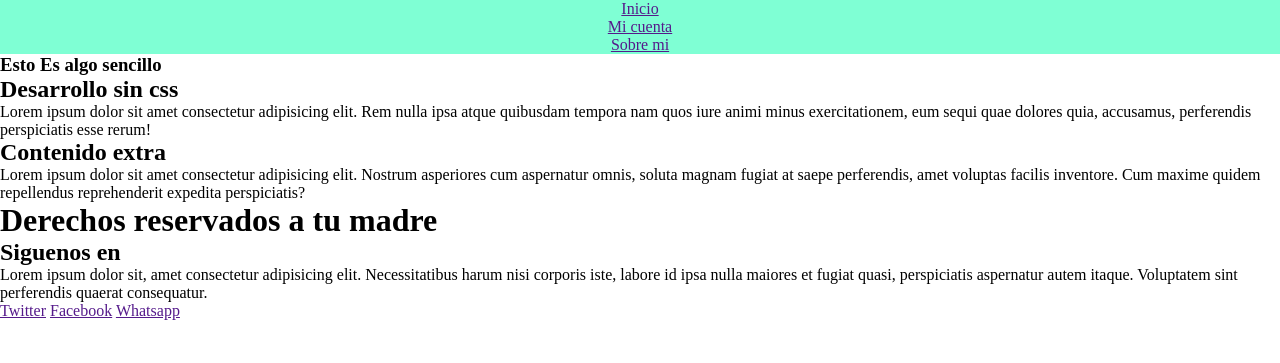
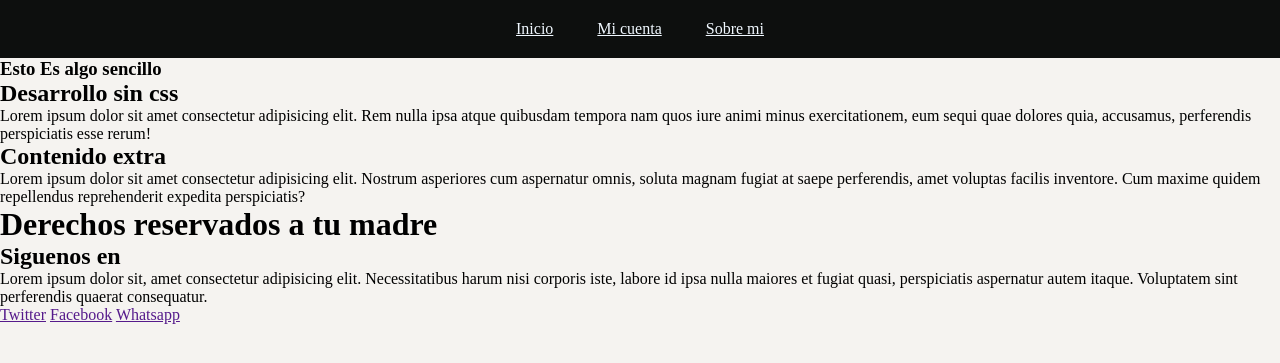
Before and after one commit to ronny14dtb/Portafolio.github.io, a PHP site: page /index.html in a window 1280 px wide. Shown: the top 363 px of the page. Run offline with PHP 8.4, Linux system fonts and the light colour scheme.

Commit message:
Mejora en el menú

```diff
--- a/Style.css
+++ b/Style.css
@@ -3,8 +3,25 @@
     padding: 0%;
 }
 header{
-    background-color: aquamarine;
+    background-color: rgb(13, 15, 14);
     text-align: center;
-    list-style: none;
-    list-style-type: style lef;;
+    color: azure;
+
+
+
 }
+body{
+    background-color: rgb(245, 243, 240);
+}
+.menu ul li{
+    display: inline-block;
+    padding: 20px 20px;
+    height: 10%;
+
+}
+.menu ul li a{
+    color: aliceblue;
+    font-size: 100%;
+    margin: auto;
+
+}
--- a/index.html
+++ b/index.html
@@ -1,5 +1,6 @@
 <!DOCTYPE html>
 <html lang="en">
+
 <head>
     <meta charset="UTF-8">
     <meta name="viewport" content="width=device-width, initial-scale=1.0">
@@ -8,12 +9,15 @@
     <link rel="icon" href="./Archivos/Imágenes/Logo.ico">
 </head>
 <header>
+
     <nav>
+        <div class="menu">
             <ul>
                 <li> <a href="">Inicio</a></li>
                 <li> <a href="">Mi cuenta</a></li>
                 <li> <a href="">Sobre mi</a></li>
             </ul>
+        </div>
     </nav>
 </header>
 
@@ -24,17 +28,22 @@
 
     </section>
     <section>
-        Lorem ipsum dolor sit amet consectetur adipisicing elit. Rem nulla ipsa atque quibusdam tempora nam quos iure animi minus exercitationem, eum sequi quae dolores quia, accusamus, perferendis perspiciatis esse rerum!
+        Lorem ipsum dolor sit amet consectetur adipisicing elit. Rem nulla ipsa atque quibusdam tempora nam quos iure
+        animi minus exercitationem, eum sequi quae dolores quia, accusamus, perferendis perspiciatis esse rerum!
     </section>
 </article>
 <aside>
     <h1>Contenido extra</h1>
-    <p>Lorem ipsum dolor sit amet consectetur adipisicing elit. Nostrum asperiores cum aspernatur omnis, soluta magnam fugiat at saepe perferendis, amet voluptas facilis inventore. Cum maxime quidem repellendus reprehenderit expedita perspiciatis?</p>
+    <p>Lorem ipsum dolor sit amet consectetur adipisicing elit. Nostrum asperiores cum aspernatur omnis, soluta magnam
+        fugiat at saepe perferendis, amet voluptas facilis inventore. Cum maxime quidem repellendus reprehenderit
+        expedita perspiciatis?</p>
 </aside>
 <footer>
     <h1>Derechos reservados a tu madre</h1>
     <h2>Siguenos en </h2>
-    <p>Lorem ipsum dolor sit, amet consectetur adipisicing elit. Necessitatibus harum nisi corporis iste, labore id ipsa nulla maiores et fugiat quasi, perspiciatis aspernatur autem itaque. Voluptatem sint perferendis quaerat consequatur.</p>
+    <p>Lorem ipsum dolor sit, amet consectetur adipisicing elit. Necessitatibus harum nisi corporis iste, labore id ipsa
+        nulla maiores et fugiat quasi, perspiciatis aspernatur autem itaque. Voluptatem sint perferendis quaerat
+        consequatur.</p>
     <a href="">Twitter</a>
     <a href="">Facebook</a>
     <a href="">Whatsapp</a>
@@ -44,4 +53,5 @@
 
 
 </body>
+
 </html>
```
Lines whose indentation alone changed are shown as unchanged.
